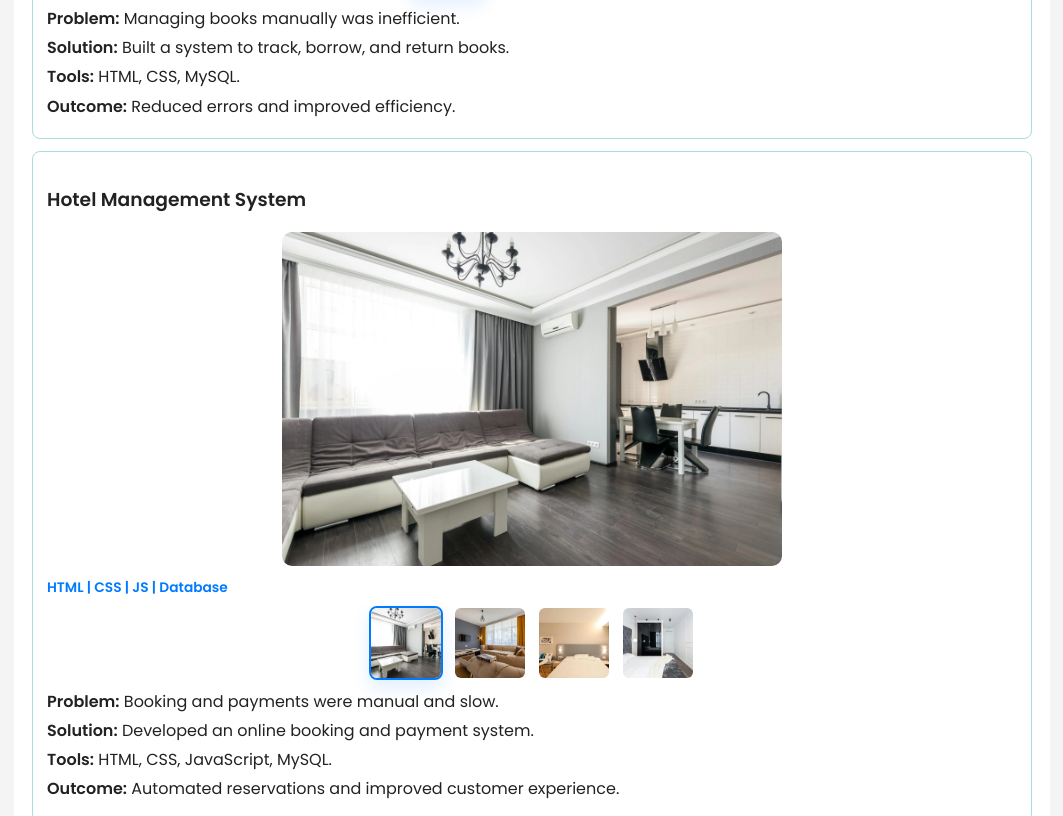
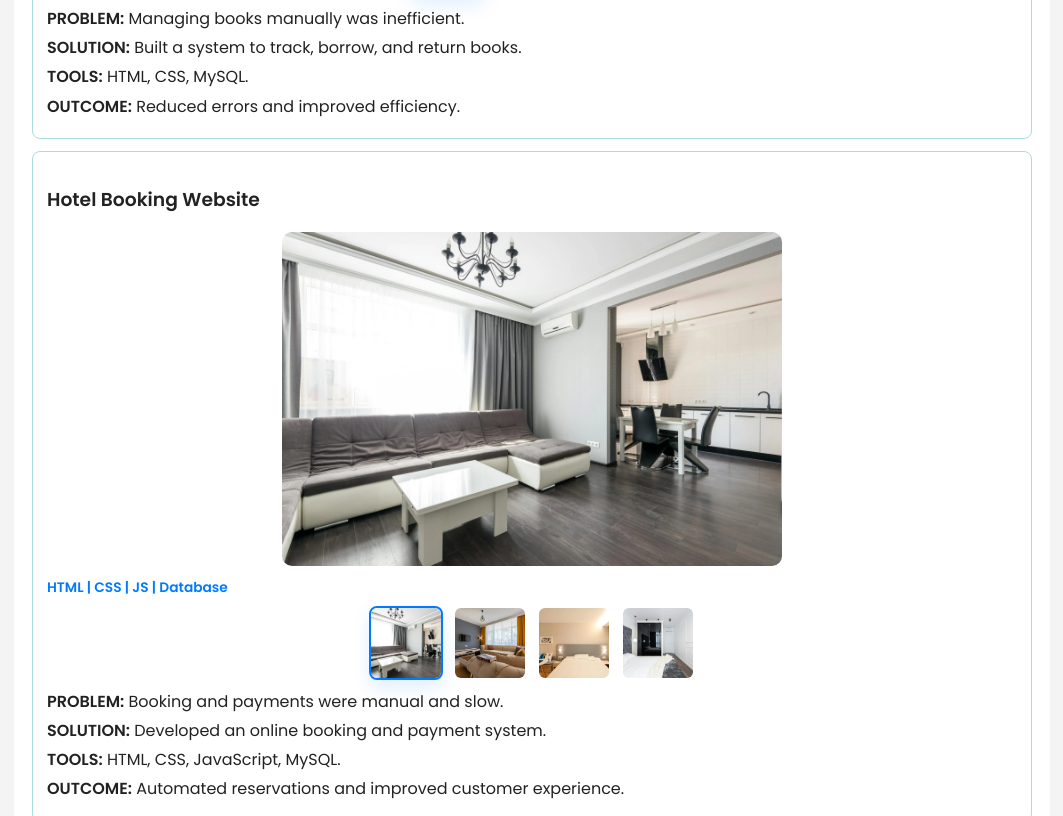
Before and after one commit to kismart-web/portfolio-project, a plain HTML site: page index.html in a window 1280 px wide. Shown: the part 1749-2565 px from the top of the page, without its empty margins (108-1171 px from the left). Drawn offline with Linux system fonts and the light colour scheme.

Commit message:
Update index.html

```diff
--- a/index.html
+++ b/index.html
@@ -217,7 +217,7 @@
     <h2>Projects</h2>
 
     <div class="project">
-      <h3>Library System</h3>
+      <h3>Student Library Management Website</h3>
       <img src="images/libproj1.jpeg" id="libraryMainImage" class="main-img" loading="lazy" alt="Library cover image">
       <div class="tags">HTML | CSS | Database</div>
 
@@ -227,14 +227,14 @@
         <img src="images/libproj3.jpeg" alt="Library thumbnail 3" data-target="libraryMainImage" loading="lazy" role="listitem">
       </div>
 
-      <p><strong>Problem:</strong> Managing books manually was inefficient.</p>
-      <p><strong>Solution:</strong> Built a system to track, borrow, and return books.</p>
-      <p><strong>Tools:</strong> HTML, CSS, MySQL.</p>
-      <p><strong>Outcome:</strong> Reduced errors and improved efficiency.</p>
+      <p><strong>PROBLEM:</strong> Managing books manually was inefficient.</p>
+      <p><strong>SOLUTION:</strong> Built a system to track, borrow, and return books.</p>
+      <p><strong>TOOLS:</strong> HTML, CSS, MySQL.</p>
+      <p><strong>OUTCOME:</strong> Reduced errors and improved efficiency.</p>
     </div>
 
     <div class="project">
-      <h3>Hotel Management System</h3>
+      <h3>Hotel Booking Website</h3>
       <img src="images/hotproj2.jpeg" id="mainImage" class="main-img" loading="lazy" alt="Hotel cover image">
       <div class="tags">HTML | CSS | JS | Database</div>
 
@@ -245,10 +245,10 @@
         <img src="images/hotproj5.jpeg" alt="Hotel thumbnail 4" data-target="mainImage" loading="lazy" role="listitem">
       </div>
 
-      <p><strong>Problem:</strong> Booking and payments were manual and slow.</p>
-      <p><strong>Solution:</strong> Developed an online booking and payment system.</p>
-      <p><strong>Tools:</strong> HTML, CSS, JavaScript, MySQL.</p>
-      <p><strong>Outcome:</strong> Automated reservations and improved customer experience.</p>
+      <p><strong>PROBLEM:</strong> Booking and payments were manual and slow.</p>
+      <p><strong>SOLUTION:</strong> Developed an online booking and payment system.</p>
+      <p><strong>TOOLS:</strong> HTML, CSS, JavaScript, MySQL.</p>
+      <p><strong>OUTCOME:</strong> Automated reservations and improved customer experience.</p>
     </div>
 
   </section>
```
